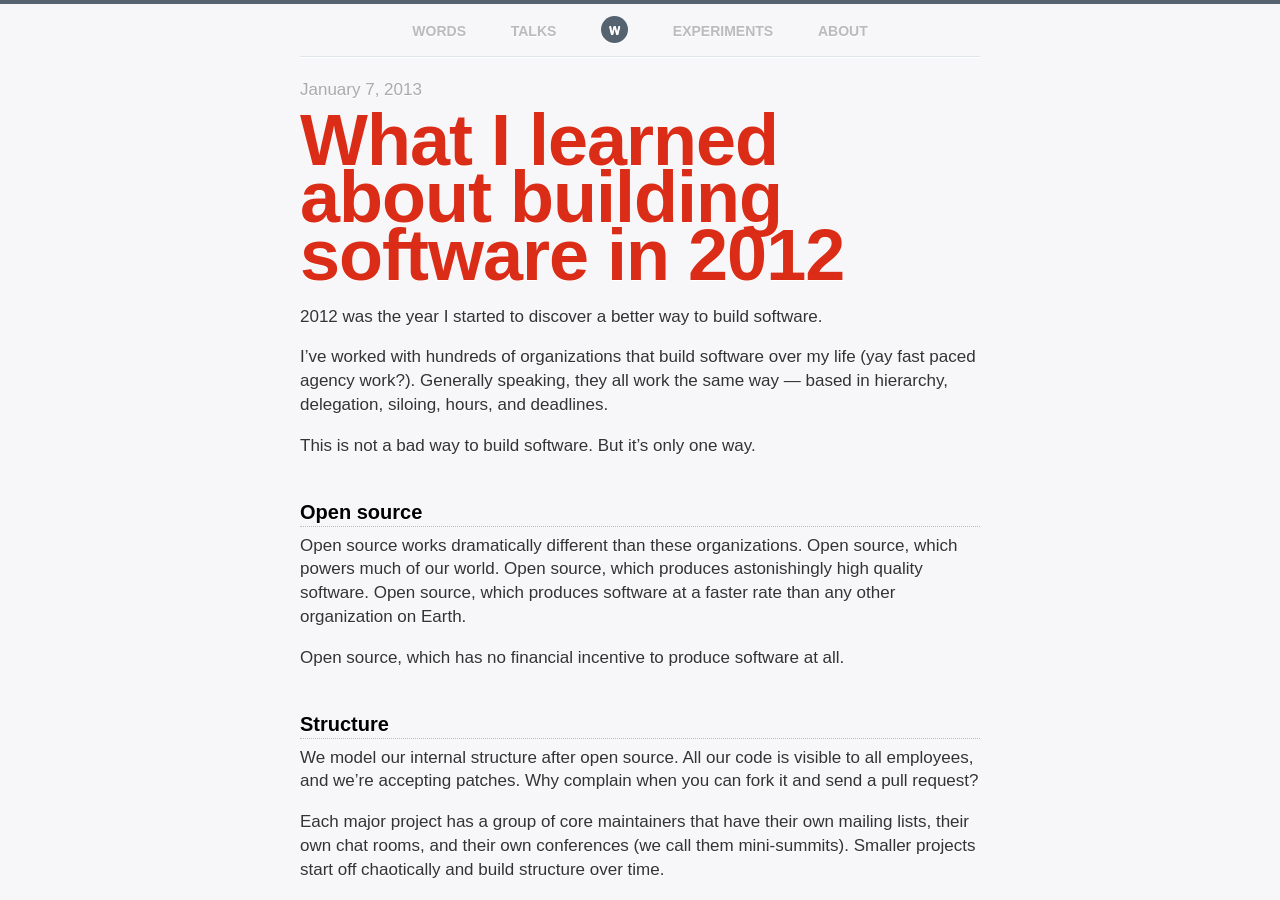
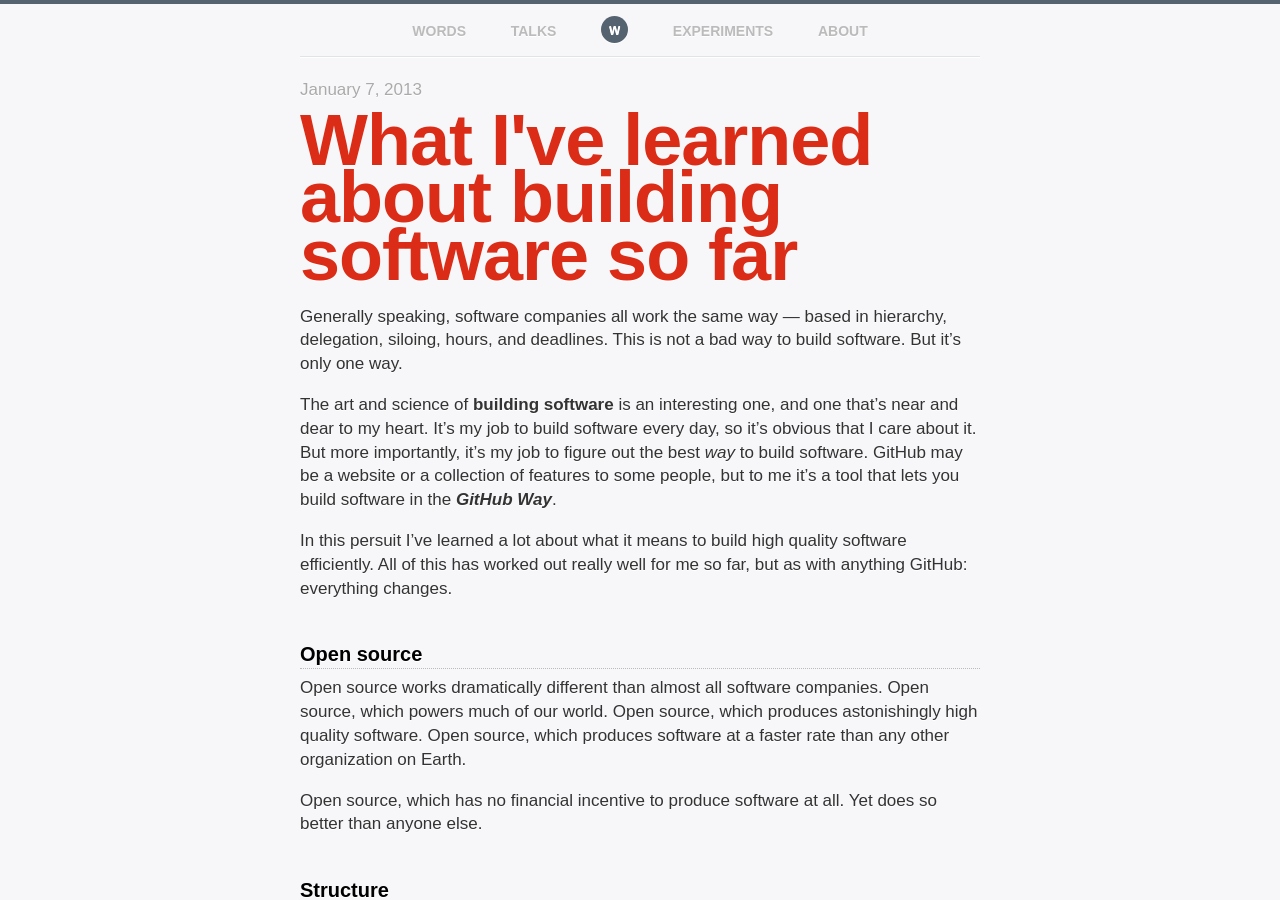
Before and after one commit to kneath/kneath.github.com, a Jekyll site: the page built from _posts/2013-01-07-software-lessons-2012.md, in a window 1280 px wide and 900 px high. Built offline with Jekyll 4.4.1, drawn with Linux system fonts in a browser that asks for light colours; Markdown is read by kramdown in place of the engine named in the settings; comment, search, counter and statistics services are not loaded.

Commit message:
Let's start editing

```diff
--- a/_posts/2013-01-07-software-lessons-2012.md
+++ b/_posts/2013-01-07-software-lessons-2012.md
@@ -1,22 +1,22 @@
 ---
 layout: post
-title: "What I learned about building software in 2012"
+title: "What I've learned about building software so far"
 summary: In which the entire situation is just fucked. Let's make it better.
 excerpt:
   In which the entire situation is just fucked. Let's make it better.
 ---
 
-2012 was the year I started to discover a better way to build software.
+Generally speaking, software companies all work the same way — based in hierarchy, delegation, siloing, hours, and deadlines. This is not a bad way to build software. But it's only one way.
 
-I've worked with hundreds of organizations that build software over my life (yay fast paced agency work?). Generally speaking, they all work the same way — based in hierarchy, delegation, siloing, hours, and deadlines.
+The art and science of **building software** is an interesting one, and one that's near and dear to my heart. It's my job to build software every day, so it's obvious that I care about it. But more importantly, it's my job to figure out the best *way* to build software. GitHub may be a website or a collection of features to some people, but to me it's a tool that lets you build software in the ***GitHub Way***.
 
-This is not a bad way to build software. But it's only one way.
+In this persuit I've learned a lot about what it means to build high quality software efficiently. All of this has worked out really well for me so far, but as with anything GitHub: everything changes.
 
 ## Open source
 
-Open source works dramatically different than these organizations. Open source, which powers much of our world. Open source, which produces astonishingly high quality software. Open source, which produces software at a faster rate than any other organization on Earth.
+Open source works dramatically different than almost all software companies. Open source, which powers much of our world. Open source, which produces astonishingly high quality software. Open source, which produces software at a faster rate than any other organization on Earth.
 
-Open source, which has no financial incentive to produce software at all.
+Open source, which has no financial incentive to produce software at all. Yet does so better than anyone else.
 
 ## Structure
 
```
